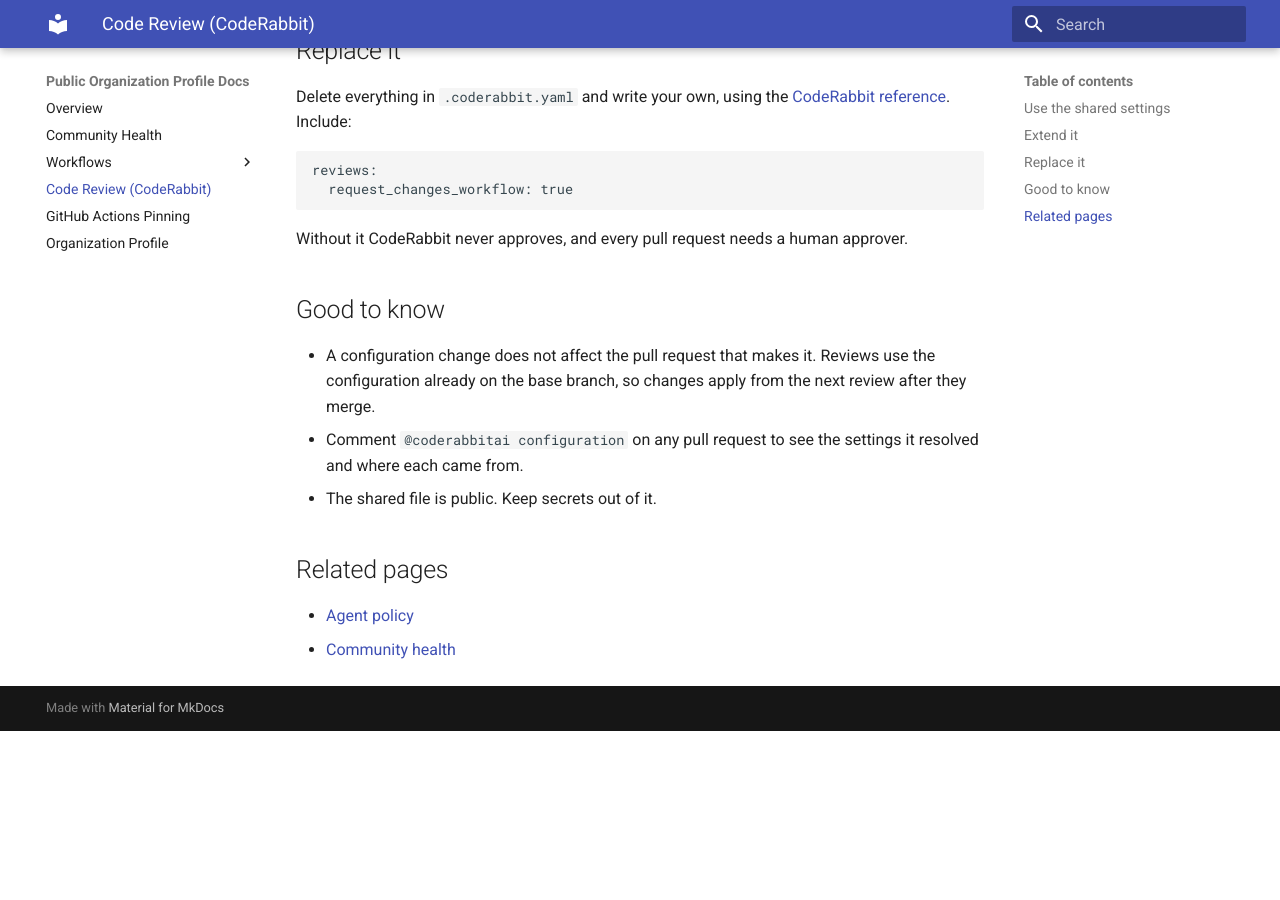
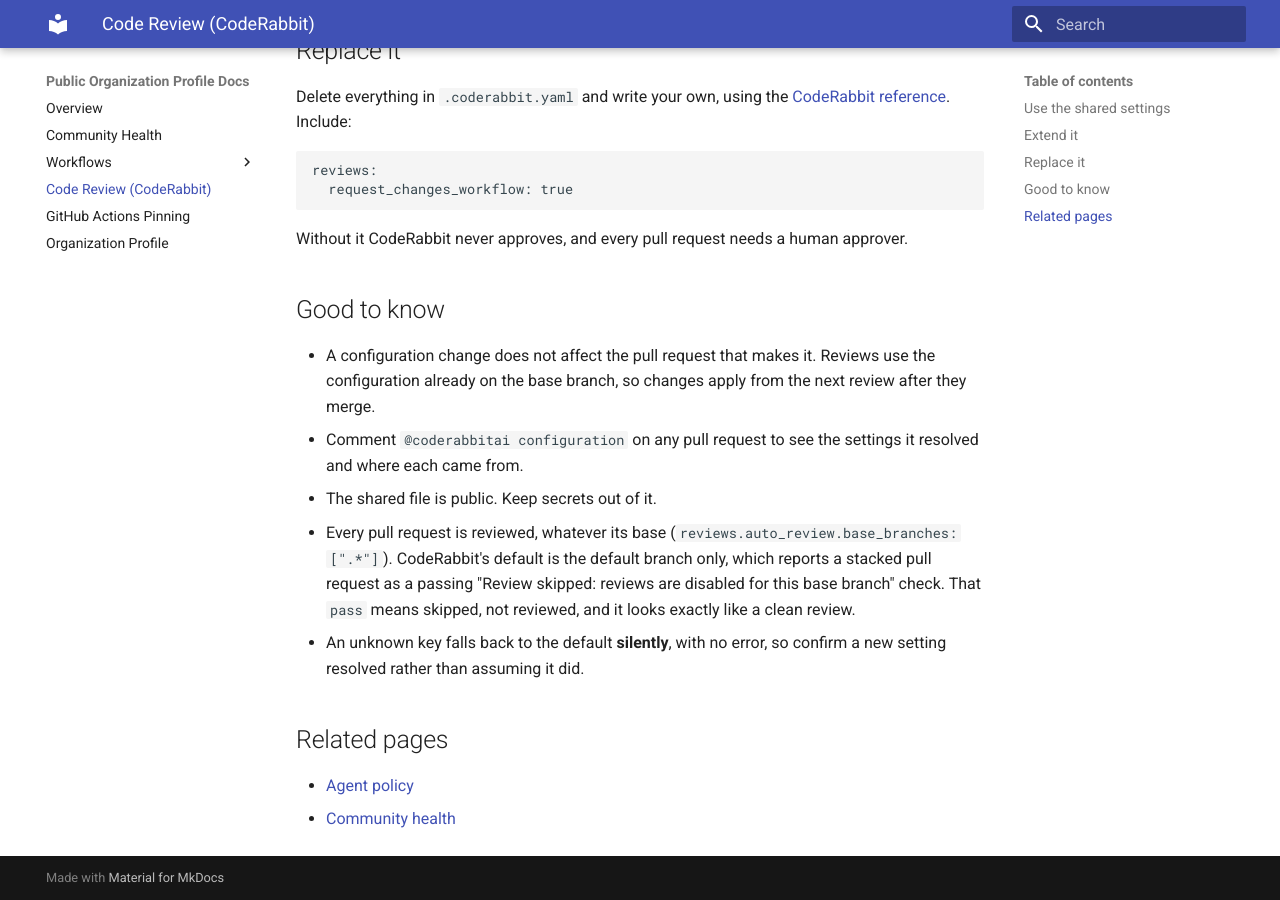
Before and after one commit to geolonia/.github, an MkDocs documentation site: the page built from docs/coderabbit.md, in a window 1280 px wide and 900 px high, scrolled down 786 px. Built offline with MkDocs 1.6.1 and Material for MkDocs 9.7.7, drawn with Linux system fonts in a browser that asks for light colours; before the commit the page ends 1517 px from its top, so only the background shows below that.

Commit message:
fix(coderabbit): review pull requests whatever their base
`reviews.auto_review.base_branches` was unset, so it sat at its default of
`[]`: the default branch only. A pull request stacked on another feature
branch was never reviewed, and said so as a PASSING check:

    CodeRabbit  pass  Review skipped: reviews are disabled for this base branch

That `pass` means skipped, not reviewed, and in the checks list it is
indistinguishable from a clean review. When the base branch merges, GitHub
retargets the stacked pull request to the default branch, and a retarget
fires no review, so it lands having never been reviewed at all.

Set `[".*"]` so every base is reviewed. This is the review counterpart of
the scanning fix in #127: same blind spot, third mechanism.

Note this change cannot verify itself. CodeRabbit resolves configuration
from the BASE branch, so this pull request is still reviewed under the old
settings; confirm on a fresh stacked pull request after merge.

```diff
--- a/docs/coderabbit.md
+++ b/docs/coderabbit.md
@@ -49,6 +49,13 @@ approver.
 - Comment `@coderabbitai configuration` on any pull request to see the settings it
   resolved and where each came from.
 - The shared file is public. Keep secrets out of it.
+- Every pull request is reviewed, whatever its base
+  (`reviews.auto_review.base_branches: [".*"]`). CodeRabbit's default is the
+  default branch only, which reports a stacked pull request as a passing
+  "Review skipped: reviews are disabled for this base branch" check. That
+  `pass` means skipped, not reviewed, and it looks exactly like a clean review.
+- An unknown key falls back to the default **silently**, with no error, so
+  confirm a new setting resolved rather than assuming it did.
 
 ## Related pages
 
```
Also changed, not shown: .coderabbit.yaml (+8 -0 lines).
